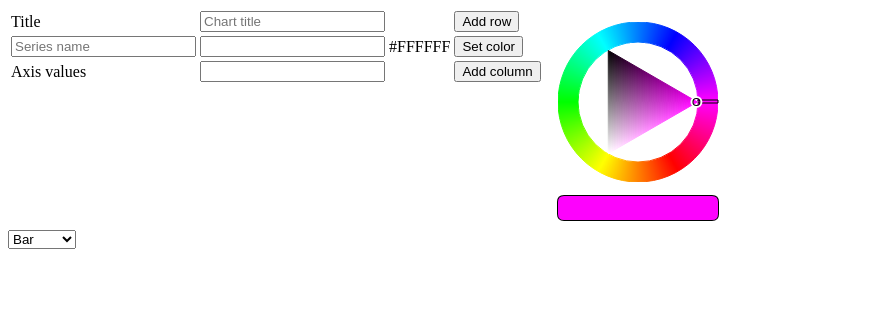
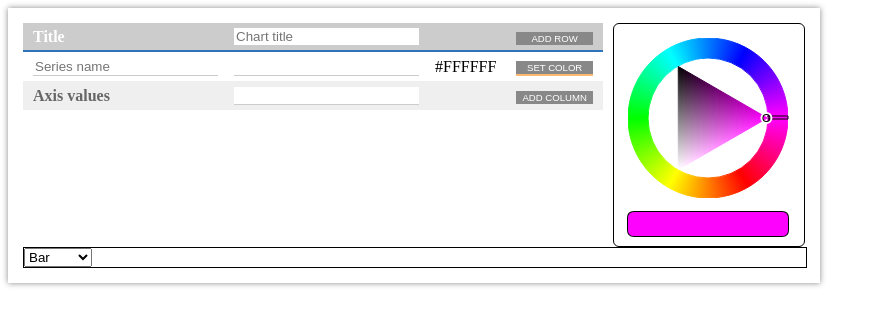
Before and after one commit to TeamPear/JSUIandDOMOnlineTeamPear, a plain HTML site: page final.html in a window 1280 px wide. Shown: the whole page, without its empty margins (0-883 px from the left). Drawn offline with Linux system fonts and the light colour scheme.

Commit message:
style added

```diff
--- a/final.html
+++ b/final.html
@@ -8,16 +8,85 @@
     <script type="text/javascript" src="./source/table.js"></script>
     <title></title>
     <style>
-        table {
+
+        #tableContainer {
+            padding:15px;
+            box-shadow:0 0 6px #888;
+            display: inline-block;
+        }
+
+        #tableContainer table{
             display: inline-block;
             float: left;
+            border-collapse: collapse;
         }
-        #colorPickerContainer {
-            border : 1px solid black;
+
+        #tableContainer td {
+            padding:5px 10px;
+        }
+
+        #tableContainer thead td{
+
+            border-bottom:2px solid #2f75bb;
+            padding:4px 10px;
+            background-color:#ccc;
+            color:white;
+            font-weight:bold;
+        }
+
+        #tableContainer tfoot{
+            background-color:#efefef;
+            color:#666;
+            font-weight:bold;
+
+        }
+        #tableContainer .colorBtn {
+            border-bottom:2px solid #FFB870;
+        }
+        #tableContainer input{
+            border:0;
+            border-bottom:1px solid #ccc;
+            width:100%;
+        }
+
+        #tableContainer button{
+            background-color:#888;
+            border:0;
+            color:white;
+            width:100%;
+            font-size:0.6em;
+            text-transform: uppercase;
+        }
+
+        .colorPickerContainer {
+            display: inline-block;
+            margin-left: 10px;
+            border: 1px solid black;
             border-radius: 6px;
-            display: inline-block;
-            float: left;
         }
+
+        .instrumentBar {
+            display: block;
+            width: 100%;
+            border: 1px solid black;
+        }
+
+        .clearfix:before,
+        .clearfix:after {
+            content: "";
+            display: table;
+        }
+
+        .clearfix:after {
+            clear: both;
+        }
+
+        .clearfix {
+            zoom: 1; /* ie 6/7 */
+        }
+
+
+
     </style>
 </head>
 <body>
```
